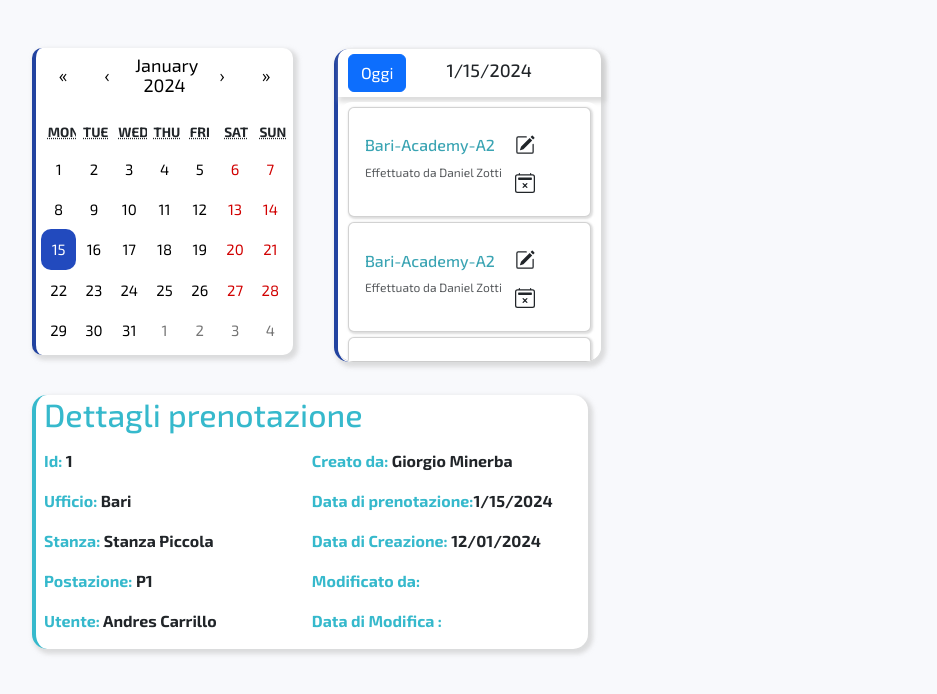
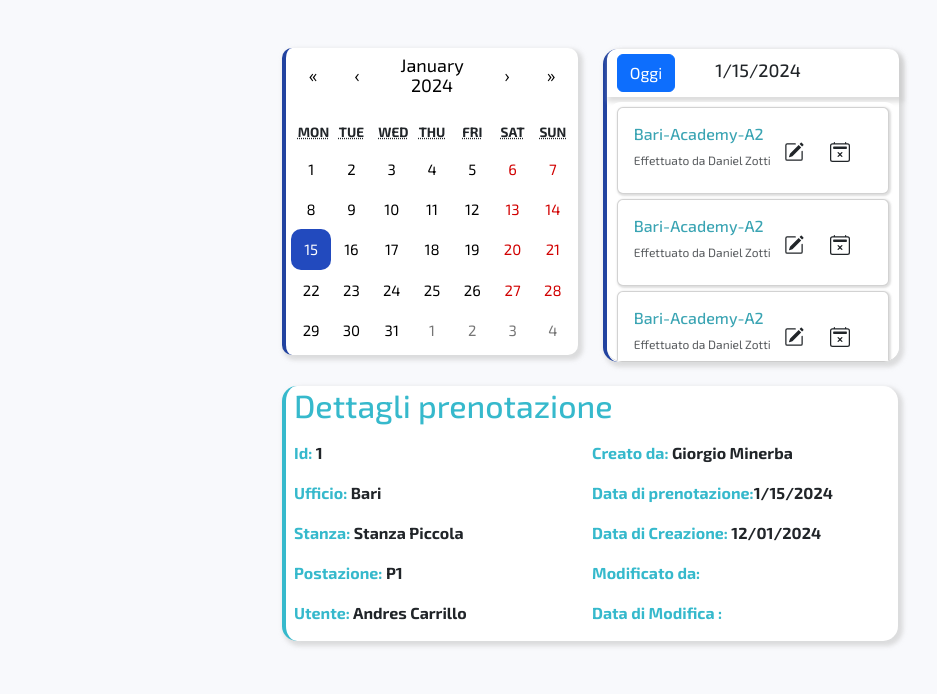
Before and after one commit to asicuro/tirocinio-prenotazione-postazioni, a React (Create React App) app in the folder frontend/prenotazione-postazioni/: page / in a window 1280 px wide. Shown: the top 694 px of the page, without its empty margins (50-987 px from the left). Built offline with nearby package versions, Linux system fonts and the light colour scheme.

Commit message:
Componenti: allineati

```diff
--- a/frontend/prenotazione-postazioni/src/Agenda.css
+++ b/frontend/prenotazione-postazioni/src/Agenda.css
@@ -14,7 +14,7 @@
     background-color: white;
     box-shadow: 3px 3px 4px 2px #cacaca9d;
     margin: 0.25%;
-    width: 75%;
+    width: 100%;
 }
 
 .titolocontainer {
--- a/frontend/prenotazione-postazioni/src/Dashboard.jsx
+++ b/frontend/prenotazione-postazioni/src/Dashboard.jsx
@@ -8,17 +8,17 @@ export const Dashboard = () => {
 
     return (
         //TODO sistemare positioning
-        <div className="container my-5">
+        <div className="container my-5" style={{ width: "50%" }}>
             <div className="row">
-                <div className="col-md-3">
+                <div className="col-md-6">
                     <Calendario giorno={giorno} setGiorno={setGiorno} />
                 </div>
-                <div className="col-md-4 mx-3">
+                <div className="col-md-6">
                     <Agenda giorno={giorno} setGiorno={setGiorno} />
                 </div>
             </div>
-            <div className="row my-3">
-                <div className="col-md-10">
+            <div className="row my-2">
+                <div className="col-md-12">
                     <DettagliPreno giorno={giorno} setGiorno={setGiorno} />
                 </div>
             </div>
--- a/frontend/prenotazione-postazioni/src/Dettagli.css
+++ b/frontend/prenotazione-postazioni/src/Dettagli.css
@@ -11,6 +11,7 @@
     background-color: white;
     box-shadow: 3px 3px 4px 2px #cacaca9d;
     font-size: medium;
+    width: 100%;
 }
 .colore {
     color: #36b9cc;
```
